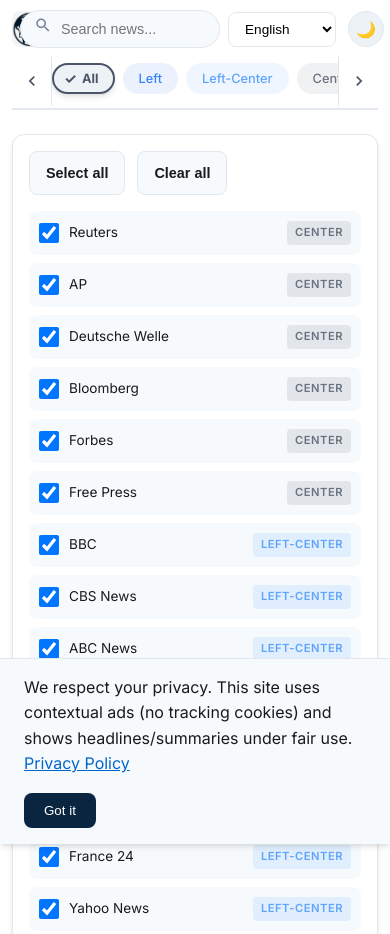
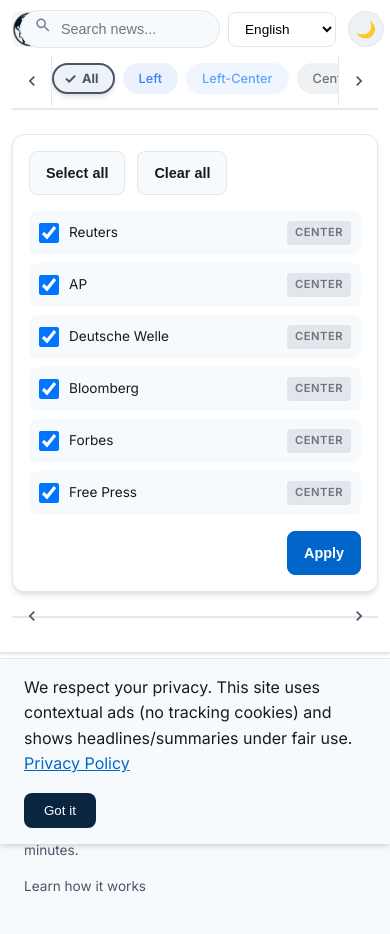
Before and after one commit to tomclements/24hourwire, a Django app: page / in a window 390 px wide, after a click on "Sources". Shown: the top 934 px of the page. Run offline with Django 5.2, Linux system fonts and the light colour scheme; data comes from the database, SQL or seed files in the repository; data that the repository does not hold is empty; parts of the project's set-up code (start-up, migrations or seed data) failed here and were passed over.

Commit message:
Make the Sources panel list scroll on phones
The panel lives in the sticky header and had no max-height or overflow, so with many sources Apply and the end of the list were unreachable. Cap the panel to the viewport, scroll the list inside it, pin the controls and Apply, and keep Apply above the cookie banner.

```diff
--- a/news/static/news/css/app.css
+++ b/news/static/news/css/app.css
@@ -335,6 +335,18 @@
             width: 100%;
             max-width: 100%;
             overflow-wrap: anywhere;
+            display: flex;
+            flex-direction: column;
+        }
+
+        .source-picker {
+            max-height: calc(100vh - 200px - var(--cookie-banner-height, 0px));
+        }
+
+        @supports (height: 100dvh) {
+            .source-picker {
+                max-height: calc(100dvh - 200px - var(--cookie-banner-height, 0px));
+            }
         }
 
         .source-picker[hidden] {
@@ -346,6 +358,7 @@
             gap: 12px;
             margin-bottom: 16px;
             flex-wrap: wrap;
+            flex: 0 0 auto;
         }
 
         .source-picker-action,
@@ -383,6 +396,11 @@
             grid-template-columns: 1fr;
             gap: 8px;
             margin-bottom: 16px;
+            flex: 1 1 auto;
+            min-height: 0;
+            overflow-y: auto;
+            -webkit-overflow-scrolling: touch;
+            overscroll-behavior: contain;
         }
 
         @media (min-width: 601px) {
@@ -429,6 +447,8 @@
         .source-picker-footer {
             display: flex;
             justify-content: flex-end;
+            flex: 0 0 auto;
+            padding-bottom: env(safe-area-inset-bottom);
         }
 
         .empty-source-selection {
--- a/news/static/news/js/app.js
+++ b/news/static/news/js/app.js
@@ -53,16 +53,27 @@
     }
 
     /* ---------- Cookie banner ---------- */
+    function updateCookieBannerHeight() {
+        const banner = document.getElementById('cookie-banner');
+        const visible = banner && banner.style.display !== 'none' && getComputedStyle(banner).display !== 'none';
+        const height = visible ? banner.offsetHeight : 0;
+        document.documentElement.style.setProperty('--cookie-banner-height', height + 'px');
+        document.documentElement.classList.toggle('cookie-banner-visible', visible);
+    }
+
     function acceptCookies() {
         document.cookie = 'cookie_consent=accepted; max-age=31536000; path=/';
         const banner = document.getElementById('cookie-banner');
         if (banner) banner.style.display = 'none';
+        updateCookieBannerHeight();
     }
 
     if (!getCookie('cookie_consent')) {
         const banner = document.getElementById('cookie-banner');
         if (banner) banner.style.display = 'block';
     }
+    updateCookieBannerHeight();
+    window.addEventListener('resize', updateCookieBannerHeight);
 
     /* ---------- Language selector ---------- */
     function setPreferredLangCookie(code) {
```
